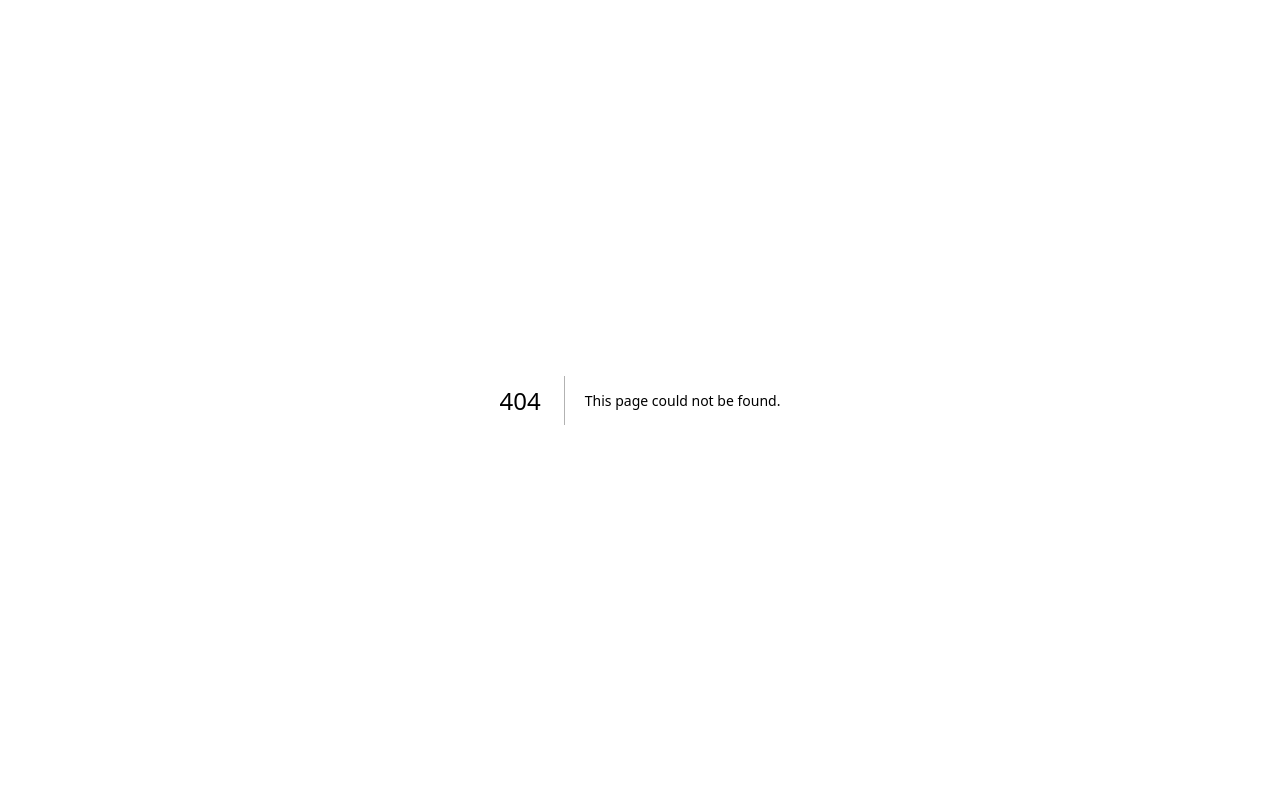
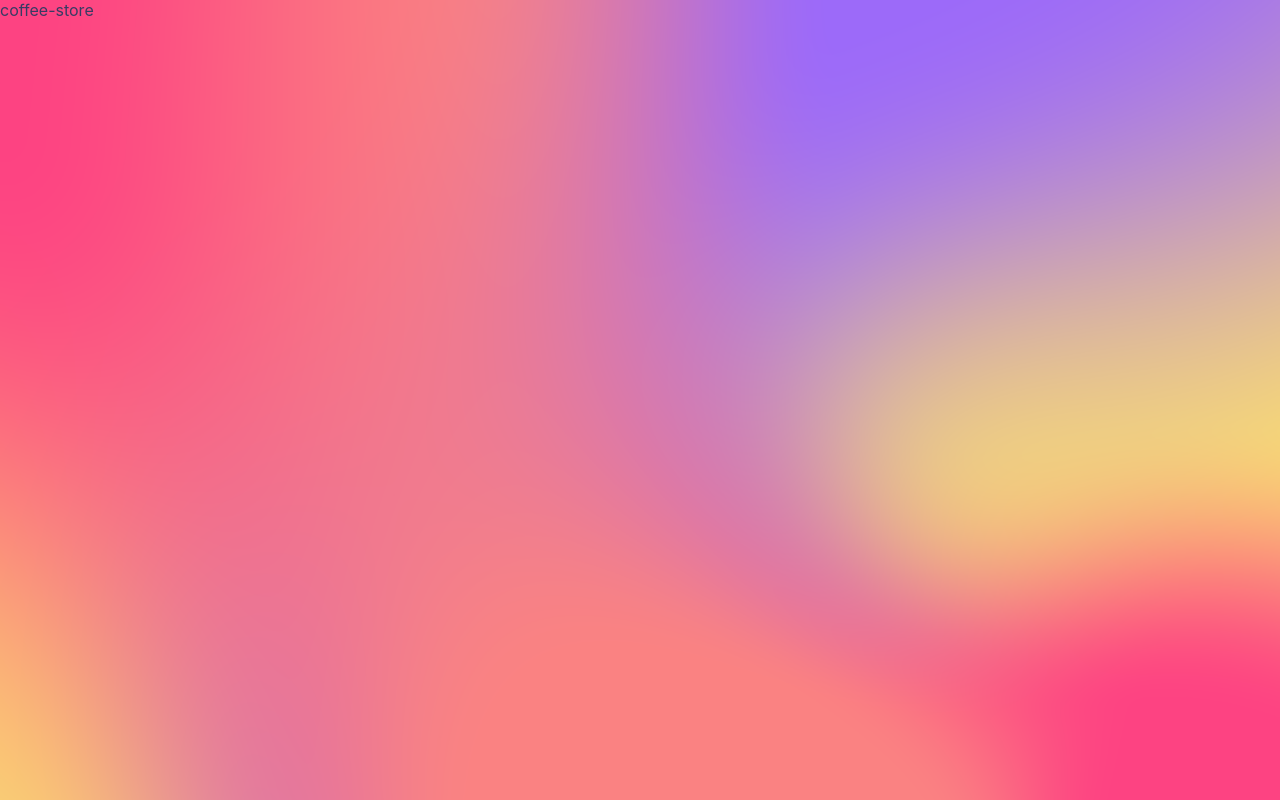
Before and after one commit to debangi/discover-coffee-stores, a Next.js app: page /coffee-store in a window 1280 px wide. Before the commit this address had no page. Built offline with nearby package versions, Linux system fonts and the light colour scheme; a web font is replaced by a local one.

Commit message:
added coffee-store route

```diff
--- /dev/null
+++ b/pages/coffee-store.js
@@ -0,0 +1,5 @@
+const CoffeStore = () => {
+  return <div>coffee-store</div>;
+};
+
+export default CoffeStore;
```
